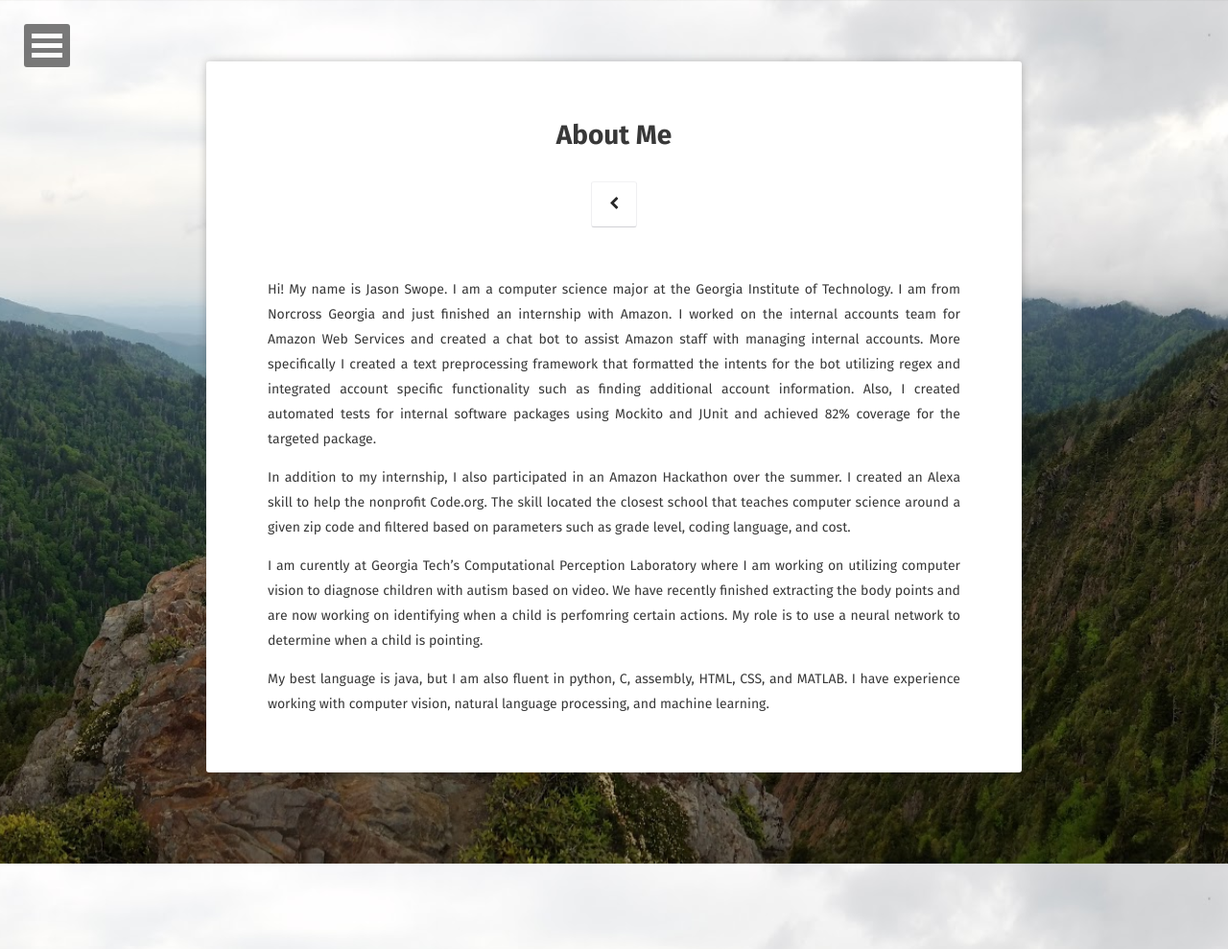
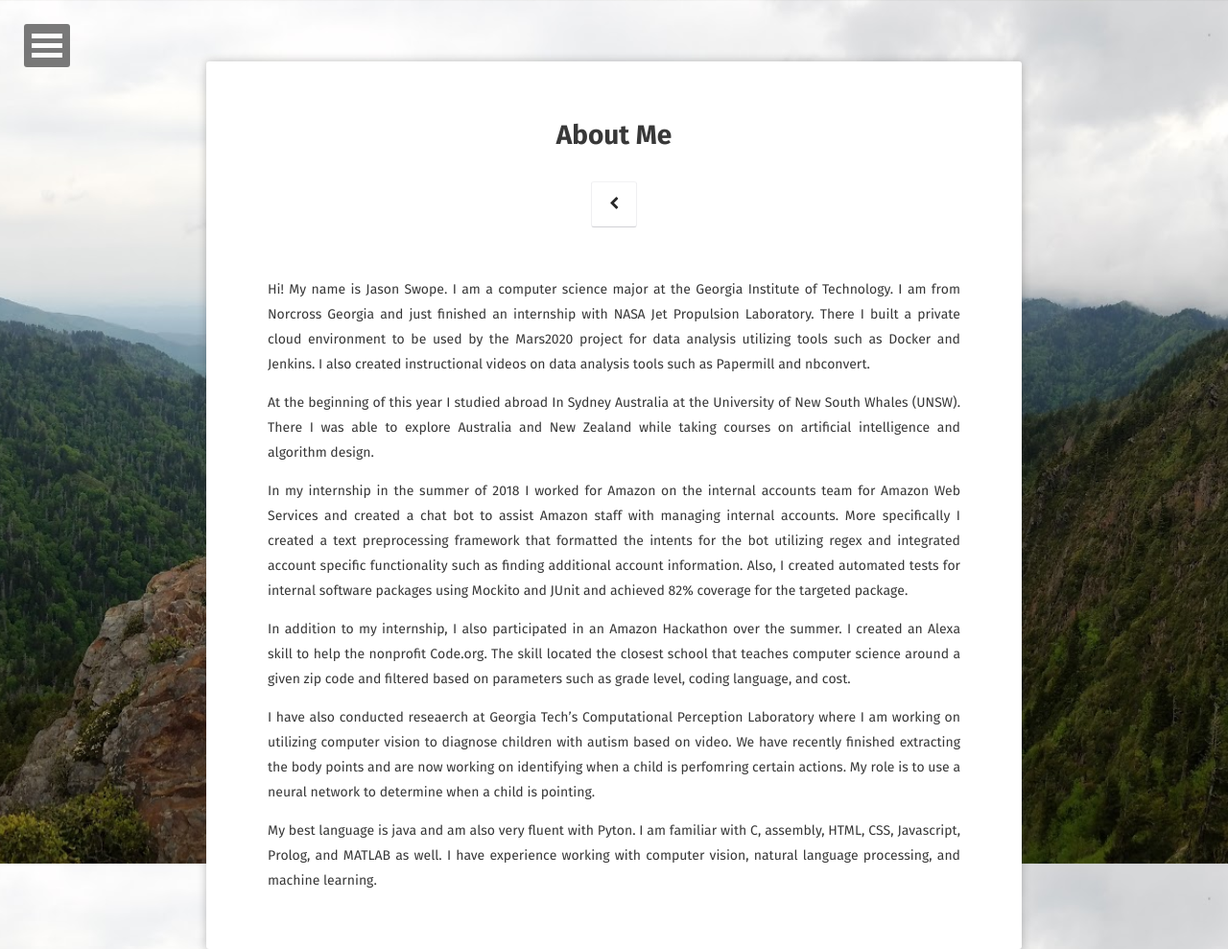
Before and after one commit to jswope2112/jswope2112.github.io, a Jekyll site: the page built from about/index.md, in a window 1280 px wide. Shown: the whole page at 96% size. Built offline with Jekyll 4.4.1, drawn with Linux system fonts in a browser that asks for light colours; some web fonts are replaced.

Commit message:
Update index.md

```diff
--- a/about/index.md
+++ b/about/index.md
@@ -7,10 +7,14 @@ published: true
 ---
 
 
-Hi! My name is Jason Swope. I am a computer science major at the Georgia Institute of Technology. I am from Norcross Georgia and just finished an internship with Amazon. I worked on the internal accounts team for Amazon Web Services and created a chat bot to assist Amazon staff with managing internal accounts. More specifically I created a text preprocessing framework that formatted the intents for the bot utilizing regex and integrated account specific functionality such as finding additional account information. Also, I created automated tests for internal software packages using Mockito and JUnit and achieved 82% coverage for the targeted package.
+Hi! My name is Jason Swope. I am a computer science major at the Georgia Institute of Technology. I am from Norcross Georgia and just finished an internship with NASA Jet Propulsion Laboratory. There I built a private cloud environment to be used by the Mars2020 project for data analysis utilizing tools such as Docker and Jenkins. I also created instructional videos on data analysis tools such as Papermill and nbconvert.
+
+At the beginning of this year I studied abroad In Sydney Australia at the University of New South Whales (UNSW). There I was able to explore Australia and New Zealand while taking courses on artificial intelligence and algorithm design.
+
+In my internship in the summer of 2018 I worked for Amazon on the internal accounts team for Amazon Web Services and created a chat bot to assist Amazon staff with managing internal accounts. More specifically I created a text preprocessing framework that formatted the intents for the bot utilizing regex and integrated account specific functionality such as finding additional account information. Also, I created automated tests for internal software packages using Mockito and JUnit and achieved 82% coverage for the targeted package.
 
 In addition to my internship, I also participated in an Amazon Hackathon over the summer. I created an Alexa skill to help the nonprofit Code.org. The skill located the closest school that teaches computer science around a given zip code and filtered based on parameters such as grade level, coding language, and cost.
 
-I am curently at Georgia Tech's Computational Perception Laboratory where I am working on utilizing computer vision to diagnose children with autism based on video. We have recently finished extracting the body points and are now working on identifying when a child is perfomring certain actions. My role is to use a neural network to determine when a child is pointing.
+I have also conducted reseaerch at Georgia Tech's Computational Perception Laboratory where I am working on utilizing computer vision to diagnose children with autism based on video. We have recently finished extracting the body points and are now working on identifying when a child is perfomring certain actions. My role is to use a neural network to determine when a child is pointing.
 
-My best language is java, but I am also fluent in python, C, assembly, HTML, CSS, and MATLAB. I have experience working with computer vision, natural language processing, and machine learning.
+My best language is java and am also very fluent with Pyton. I am familiar with C, assembly, HTML, CSS, Javascript, Prolog, and MATLAB as well. I have experience working with computer vision, natural language processing, and machine learning.
```
